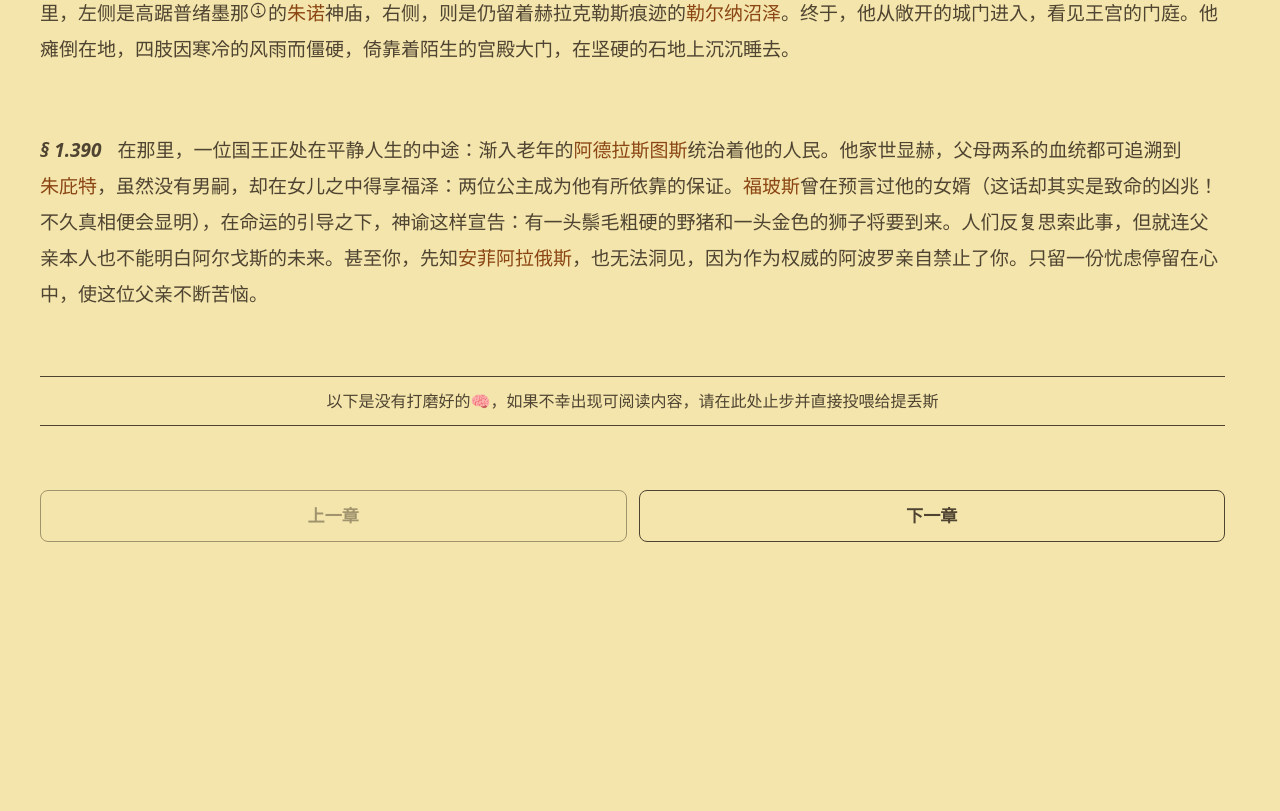
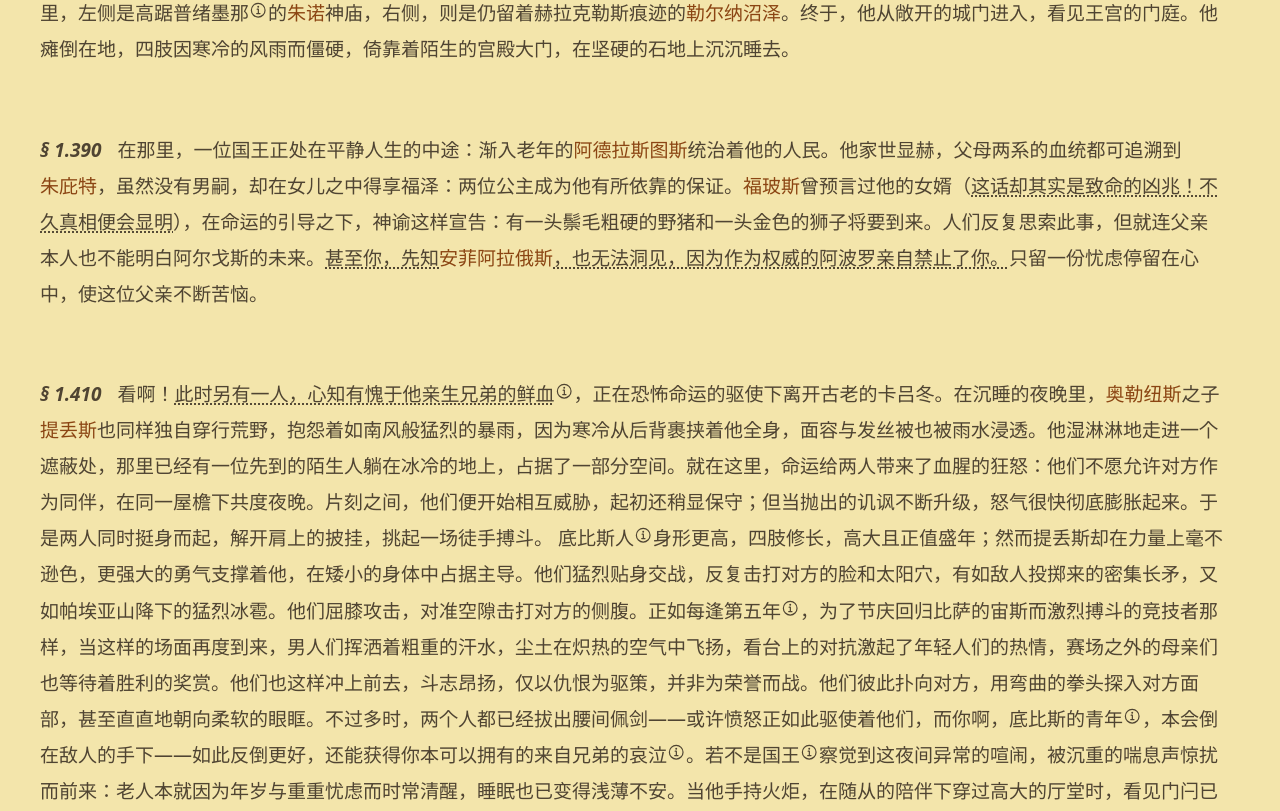
Before and after one commit to ThundeRayn/online-Reader, a React (Vite) app: page /chapter/1 in a window 1280 px wide. Shown: the part 5889-6700 px from the top of the page. Before the commit the page ends 6503 px from the top, so only its background shows below. Built offline with nearby package versions, Linux system fonts and the light colour scheme.

Commit message:
updating 1401

```diff
--- a/src/Chapters/Chapter1.tsx
+++ b/src/Chapters/Chapter1.tsx
@@ -16,6 +16,7 @@ import Para1312 from "../Paragraphs/Para1312"
 import Para1336 from "../Paragraphs/Para1336"
 import Para1364 from "../Paragraphs/Para1364"
 import Para1390 from "../Paragraphs/Para1390"
+import Para1401 from "../Paragraphs/Para1401"
 
 
 const Chapter1 = () => {
@@ -36,8 +37,8 @@ const Chapter1 = () => {
         <Para1336/>
         <Para1364/>
         <Para1390/>
+        <Para1401/>
     <Processing />
-
 
 
         <ChapterNavigation currentChapter={1} />
--- a/src/Paragraphs/Para1336.tsx
+++ b/src/Paragraphs/Para1336.tsx
@@ -18,7 +18,7 @@ const Para1336 = () => {
 
         此时泰坦女神<Elaboration text="这里指代月亮女神塞勒涅(Selene)"/>已然升起，穿越<Citation>福玻斯</Citation>曾走过的无光天际，托举于寂静世界的上空，月光洒遍广阔的平原，沾露水的双轮车<Elaboration text="月车"/>使寒凉的空气也变得稀薄。鸟兽俱寂，睡神<Elaboration text="许普诺斯（Hypnos）"/>悄然潜入人们贪婪的忧思，俯下身来向睡梦点头，将辛劳的生命包裹于甘美的遗忘之中。然而天上既无一丝绛红的云彩，预示光明将归来；也无阴影间稀薄透出的曙光，照耀在太阳退去的地方。漆黑的夜幕愈近大地便愈加浓稠、无法被任何光线穿透，笼罩了整个天空。
 
-        此刻，<Citation>埃俄利亚</Citation>囚禁诸风的岩窟之门因拍击作响，将至的暴风以嘶哑的怒吼威胁大地；狂风咆哮着横冲直撞，在对冲气流中相互撞击，仿佛要把天轴从铰链上撬起，因为它们各自争夺着天空。其中南风<Elaboration text="南风神（罗马名 Auster，希腊对应 Notos）"/>最为猛烈，它卷动着层层黑夜、翻搅暗色的旋涡，倾泻下如瀑的大雨。而锐利的北风<Elaboration text="风神玻瑞阿斯（Boreas）"/>以冰冷呼吸将雨水凝作冰雹；骤然的闪电在空中闪耀，在迸发的火光中撕裂天空。<Citation extranote="这里表达影响之广，从低谷到山丘。">尼墨亚</Citation>山谷已被浸透，泰那隆森林的高峻阿耳卡狄亚山峰也不能幸免；<Citation>伊那喀斯河</Citation>汹涌奔流，埃拉西努斯河亦掀起冰冷波浪。昔日干裂而积满尘土的河道再无堤岸能拘束，洪水倒灌成湖；勒耳那湖也自深处翻涌，腾起古老的毒沫<Elaboration text="指九头蛇传说。赫拉克勒斯第二项任务就是杀死勒尔纳九头蛇，它是会不断再生头颅的毒蛇怪"/>。所有森林尽被摧折，狂风撕扯着树林苍老的枝干；<Citation>吕卡俄斯</Citation>山的夏日荫林，那阳光历来不为所及的地方，如今也被暴露无遗。
+        此刻，<Citation>埃俄利亚</Citation>囚禁诸风的岩窟之门因拍击作响，将至的暴风以嘶哑的怒吼威胁大地；狂风咆哮着横冲直撞，在对冲气流中相互撞击，仿佛要把天轴从铰链上撬起，因为它们各自争夺着天空。其中南风<Elaboration text="南风神（罗马名 Auster，希腊对应 Notos）"/>最为猛烈，它卷动着层层黑夜、翻搅暗色的旋涡，倾泻下如瀑的大雨。而锐利的北风<Elaboration text="风神玻瑞阿斯（Boreas）"/>以冰冷呼吸将雨水凝作冰雹；骤然的闪电在空中闪耀，在迸发的火光中撕裂天空。<Citation extranote="这里表达影响之广，从低谷到山丘。">尼墨亚</Citation>山谷已被浸透，泰那隆森林的高峻阿耳卡狄亚山峰也不能幸免；<Citation>伊那喀斯河</Citation>汹涌奔流，埃拉西努斯河亦掀起冰冷波浪。昔日干裂而积满尘土的河道再无堤岸能拘束，洪水倒灌成湖；勒耳那湖也自深处翻涌，腾起古老的毒沫<Elaboration text="指九头蛇传说。赫拉克勒斯第二项任务就是杀死勒尔纳九头蛇，它是会不断再生头颅的毒蛇怪"/>。所有森林尽被摧折，狂风撕扯着树林苍老的枝干；<Citation>吕卡俄斯</Citation>山的夏日荫林，那历来不为阳光所及的地方，如今也被暴露无遗。
         &nbsp;
 
     </div>
--- a/src/Paragraphs/Para1390.tsx
+++ b/src/Paragraphs/Para1390.tsx
@@ -16,7 +16,7 @@ const Para1390 = () => {
         {/*<Citation></Citation>*/}
         {/*<Citation extranote="text"></Citation>*/}
 
-        在那里，一位国王正处在平静人生的中途：渐入老年的<Citation>阿德拉斯图斯</Citation>统治着他的人民。他家世显赫，父母两系的血统都可追溯到<Citation>朱庇特</Citation>，虽然没有男嗣，却在女儿之中得享福泽：两位公主成为他有所依靠的保证。<Citation>福玻斯</Citation>曾在预言过他的女婿（这话却其实是致命的凶兆！不久真相便会显明），在命运的引导之下，神谕这样宣告：有一头鬃毛粗硬的野猪和一头金色的狮子将要到来。人们反复思索此事，但就连父亲本人也不能明白阿尔戈斯的未来。甚至你，先知<Citation>安菲阿拉俄斯</Citation>，也无法洞见，因为作为权威的阿波罗亲自禁止了你。只留一份忧虑停留在心中，使这位父亲不断苦恼。
+        在那里，一位国王正处在平静人生的中途：渐入老年的<Citation>阿德拉斯图斯</Citation>统治着他的人民。他家世显赫，父母两系的血统都可追溯到<Citation>朱庇特</Citation>，虽然没有男嗣，却在女儿之中得享福泽：两位公主成为他有所依靠的保证。<Citation>福玻斯</Citation>曾预言过他的女婿（这话却其实是致命的凶兆！不久真相便会显明），在命运的引导之下，神谕这样宣告：有一头鬃毛粗硬的野猪和一头金色的狮子将要到来。人们反复思索此事，但就连父亲本人也不能明白阿尔戈斯的未来。甚至你，先知<Citation>安菲阿拉俄斯</Citation>，也无法洞见，因为作为权威的阿波罗亲自禁止了你。只留一份忧虑停留在心中，使这位父亲不断苦恼。
         &nbsp;
 
     </div>
--- /dev/null
+++ b/src/Paragraphs/Para1401.tsx
@@ -0,0 +1,27 @@
+import Anchor from "../components/Anchor"
+import Citation from "../components/Citation"
+import Elaboration from "../components/Elaboration"
+import Comments from "../blocks/comments/Comments"
+
+const Para1401 = () => {
+  return (
+    <Comments paragraphId="para1401">
+      <div>
+        <div className="leading-relaxed" style={{ fontSize: 'var(--reading-text-size)', lineHeight: 'var(--reading-line-height)' }}>
+        <Anchor series="§ 1.410"/>
+
+        {/*waiting to be done*/}
+        {/* <Elaboration note="note" text="text"/> */}
+        {/* <Elaboration text="text"/> */}
+        {/*<Citation></Citation>*/}
+        {/*<Citation extranote="text"></Citation>*/}
+
+        看啊！此时另有一人，心知有愧于他亲生兄弟的鲜血<Elaboration text="一说提丢斯的弟弟奥莱尼亚斯（Olenias）受到叔叔阿格里乌斯（Agrius）的蛊惑，参与谋反自己的亲生父亲俄纽斯，提丢斯怒气上头，杀死了自己的兄弟。他的叔父阿格里乌斯便以杀害手足为由，将他放逐出卡吕冬。"/>，正在恐怖命运的驱使下离开古老的卡吕冬。在沉睡的夜晚里，<Citation>奥勒纽斯</Citation>之子<Citation>提丢斯</Citation>也同样独自穿行荒野，抱怨着如南风般猛烈的暴雨，因为寒冷从后背裹挟着他全身，面容与发丝被也被雨水浸透。他湿淋淋地走进一个遮蔽处，那里已经有一位先到的陌生人躺在冰冷的地上，占据了一部分空间。就在这里，命运给两人带来了血腥的狂怒：他们不愿允许对方作为同伴，在同一屋檐下共度夜晚。片刻之间，他们便开始相互威胁，起初还稍显保守；但当抛出的讥讽不断升级，怒气很快彻底膨胀起来。于是两人同时挺身而起，解开肩上的披挂，挑起一场徒手搏斗。 底比斯人<Elaboration text="波吕涅刻斯"/>身形更高，四肢修长，高大且正值盛年；然而提丢斯却在力量上毫不逊色，更强大的勇气支撑着他，在矮小的身体中占据主导。他们猛烈贴身交战，反复击打对方的脸和太阳穴，有如敌人投掷来的密集长矛，又如帕埃亚山降下的猛烈冰雹。他们屈膝攻击，对准空隙击打对方的侧腹。正如每逢第五年<Elaboration text="指奥林匹克运动会周期"/>，为了节庆回归比萨的宙斯而激烈搏斗的竞技者那样，当这样的场面再度到来，男人们挥洒着粗重的汗水，尘土在炽热的空气中飞扬，看台上的对抗激起了年轻人们的热情，赛场之外的母亲们也等待着胜利的奖赏。他们也这样冲上前去，斗志昂扬，仅以仇恨为驱策，并非为荣誉而战。他们彼此扑向对方，用弯曲的拳头探入对方面部，甚至直直地朝向柔软的眼眶。不过多时，两个人都已经拔出腰间佩剑——或许愤怒正如此驱使着他们，而你啊，底比斯的青年<Elaboration text="波吕涅刻斯"/>，本会倒在敌人的手下——如此反倒更好，还能获得你本可以拥有的来自兄弟的哀泣<Elaboration text="指厄忒俄克勒斯的哀悼，这里诗人的意思是：如果波吕涅刻斯就这样死了，兄弟之间的仇恨反而不会愈演愈烈，还能正常地死去，获得亲人本该给予的泪水和缅怀。"/>。若不是国王<Elaboration text="指阿德拉斯图斯"/>察觉到这夜间异常的喧闹，被沉重的喘息声惊扰而前来：老人本就因为年岁与重重忧虑而时常清醒，睡眠也已变得浅薄不安。当他手持火炬，在随从的陪伴下穿过高大的厅堂时，看见门闩已开，在门槛前呈现出难以言述的可怕景象：两个年轻人在厮斗中面容扭曲，鲜血混着雨水淌下脸颊。 “是什么样的狂怒驱使着你们，外来的年轻人？”他喝问道，“我可不相信我的子民敢做出这样的事。是谁挑起这般不可遏制的怒火，把这夜的宁静搅得天翻地覆？难道白天竟如此短暂，不足以容纳你们的纷争，还是你们连片刻的安宁与睡眠也不能容忍？但现在请告诉我吧：你们出身何处，将往何方，又为何争斗？像你们这般的怒气，绝非卑微之人；即使流淌着鲜血，你们高贵的血统仍显露无遗。”
+
+    </div>
+      </div>
+    </Comments>
+  )
+}
+
+export default Para1401
--- a/src/blocks/comments/Comments.tsx
+++ b/src/blocks/comments/Comments.tsx
@@ -52,6 +52,7 @@ const paragraphToChapter: { [key: string]: number } = {
   para1336: 1,
   para1364: 1,
   para1390: 1,
+  para1401: 1,
   // Add more mappings as you create more paragraphs
 }
 
--- a/src/data/citations.json
+++ b/src/data/citations.json
@@ -66,8 +66,14 @@
 },
 
 
-
-
+"奥勒纽斯": {
+    "title": "Oeneus",
+    "content": "俄纽斯，卡尔基翁之子，提丢斯之父，卡吕冬的国王。阿尔忒弥斯的崇拜者，因未能向女神献祭而被诅咒，将因自然灾害或阿格利乌斯的儿子而死。"
+},
+"俄纽斯": {
+    "title": "Oeneus",
+    "content": "俄纽斯，卡尔基翁之子，提丢斯之父，卡吕冬的国王。阿尔忒弥斯的崇拜者，因未能向女神献祭而被诅咒，将因自然灾害或阿格利乌斯的儿子而死。"
+},
 "提丢斯": {
     "title": "Tydeus",
     "content": "提丢斯，俄纽斯之子，狄俄墨得斯之父，忒拜七英雄之一。"
--- a/src/data/comments/chapter1.json
+++ b/src/data/comments/chapter1.json
@@ -404,8 +404,46 @@
       }
     ],
     "para1390":[
+      {
+        "id":"comment_para1390_001",
+        "textSelection": "这话却其实是致命的凶兆！不久真相便会显明",
+        "comment": "阿波罗开始发力",
+        "author": "神秘译者",
+        "timestamp": "2026-04-21T14:35:00Z",
+        "likes": 0,
+        "replies": []
+      },
+      {
+        "id":"comment_para1390_002",
+        "textSelection": "甚至你，先知安菲阿拉俄斯，也无法洞见，因为作为权威的阿波罗亲自禁止了你。",
+        "comment": "就这样，安菲阿拉俄斯的人生被彻底毁了.jpg",
+        "author": "神秘译者",
+        "timestamp": "2026-04-20T14:35:00Z",
+        "likes": 0,
+        "replies": []
+      },
+      {
+        "id":"comment_para1390_003",
+        "textSelection": "甚至你，先知安菲阿拉俄斯，也无法洞见，因为作为权威的阿波罗亲自禁止了你。",
+        "comment": "本案最大受害者来了",
+        "author": "神秘译者",
+        "timestamp": "2026-04-20T14:35:00Z",
+        "likes": 0,
+        "replies": []
+      }
+    ],
+    "para1401":[
+      {
+        "id":"comment_para1401_001",
+        "textSelection": "此时另有一人，心知有愧于他亲生兄弟的鲜血",
+        "comment": "一说提丢斯的弟弟奥莱尼亚斯（Olenias）受到叔叔阿格里乌斯（Agrius）的蛊惑，参与谋反自己的亲生父亲俄纽斯，提丢斯怒气上头，杀死了自己的兄弟。他的叔父阿格里乌斯便以杀害手足为由，将他放逐出了卡吕冬。\n\n阿格利乌斯放逐了提丢斯后，联合自己的所有儿子和亲信将俄纽斯的权力架空并篡位。忒拜之战结束，提丢斯战死，阿德拉斯图斯培养忒拜之战的英雄后代们，包括提丢斯的儿子狄俄墨得斯，数年后重新攻回忒拜，为父亲报仇，此战称为埃皮戈尼（后裔之战）。后裔之战结束后，狄俄墨得斯继承了阿尔戈斯王位，并率军重新攻回埃托利亚，为自己的祖父俄纽斯报仇。狄俄墨得斯杀死了大殿中篡位的阿格利乌斯，以及他所有的亲信和后代们，其中只有一个人逃离了他的长矛————忒耳西忒斯，阿格利乌斯的儿子，也正是《伊利亚特》中，那个以爱讥讽其他国王的形象出现，被奥德修斯用权杖击打的人。\n\n忒耳西忒斯捡回了一条命，逃离了阿尔戈斯，狄俄墨得斯将政权交还给俄纽斯的另一个儿子欧律斯忒斯（Eurystheus），他后来率领了十七艘船也参加了特洛伊战争。然而，看到政权复原的俄纽斯心生宽慰，想要去往阿尔戈斯投奔狄俄墨得斯，却在路上被流浪的忒耳西忒斯杀死。狄俄墨得斯找到了祖父的尸体，却不知道凶手是谁，只好将其埋葬。此后，阿伽门农前来征兵，忒耳西忒斯也加入了征兵的行列，狄俄墨得斯也并没有再继续追究埃托利亚的内乱。\n\n然而值得一提的是，出自昆图斯的《特洛伊的陷落》，当忒耳西忒斯再度挑衅阿喀琉斯，并被愤怒的阿喀琉斯一剑捅穿时，狄俄墨得斯表现出了对忒耳西忒斯明显的袒护与愤怒。\n\n以下节选自《特洛伊的陷落》，当阿喀琉斯为彭特希特斯 But Tydeus' son alone \n\n Of all the Argives was with anger stirred\n\n Against Achilles for Thersites slain,\n\n Seeing these twain were of the self-same blood,\n\n The one, proud Tydeus' battle-eager son,\n\n The other, seed of godlike Agrius:\n\nBrother of noble Oeneus Agrius was;\n\nAnd Oeneus in the Danaan land begat\n\nTydeus the battle-eager, son to whom\n\nWas stalwart Diomedes.  Therefore wroth\n\nWas he for slain Thersites, yea, had raised\n\nAgainst the son of Peleus vengeful hands,\n\nExcept the noblest of Aehaea's sons\n\nHad thronged around him, and besought him sore,\n\nAnd held him back therefrom.",
+        "author": "神秘译者",
+        "timestamp": "2026-04-21T14:35:00Z",
+        "likes": 0,
+        "replies": []
+      }
+    ]
 
-    ]
 
   }
 }
```
